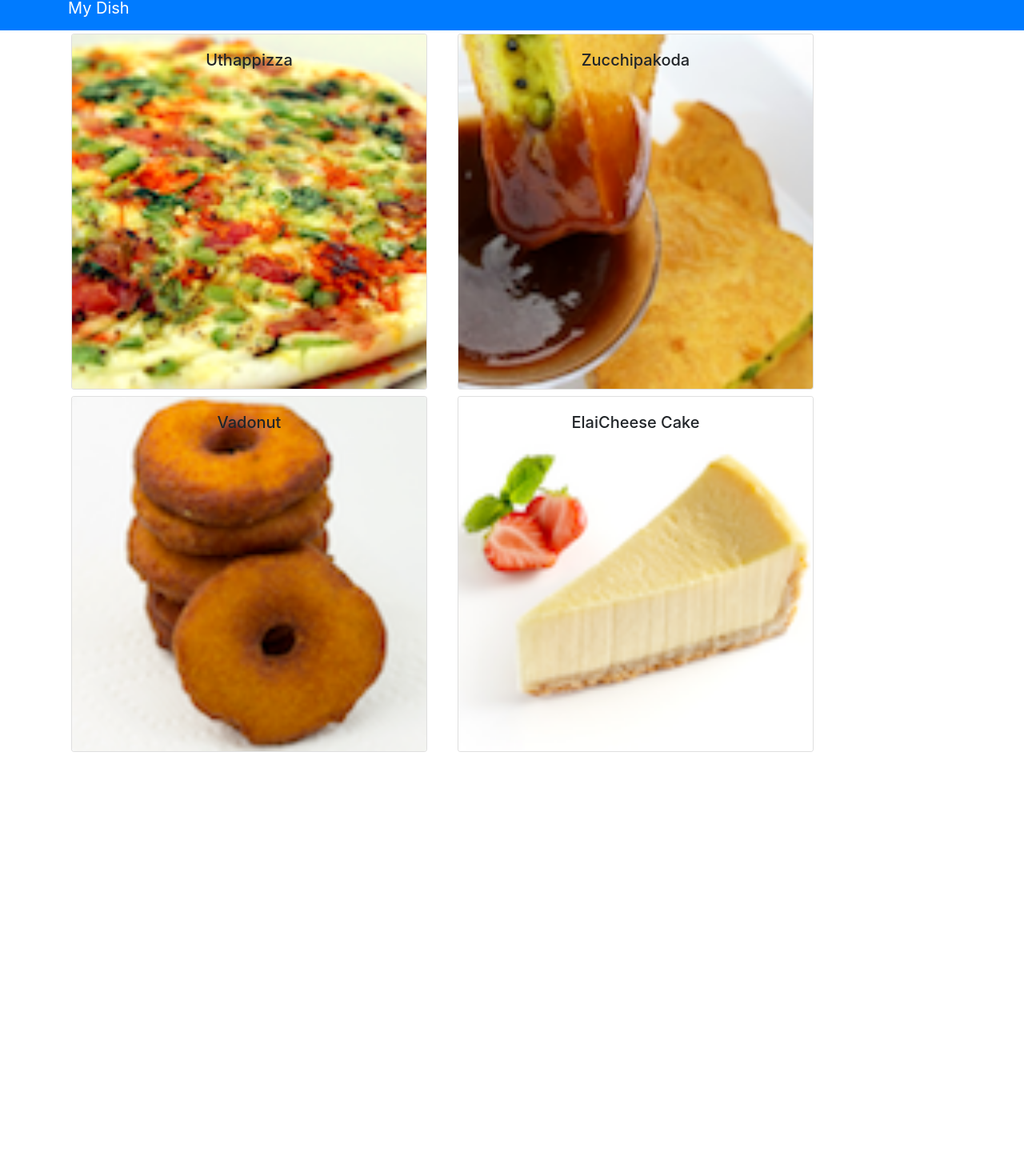
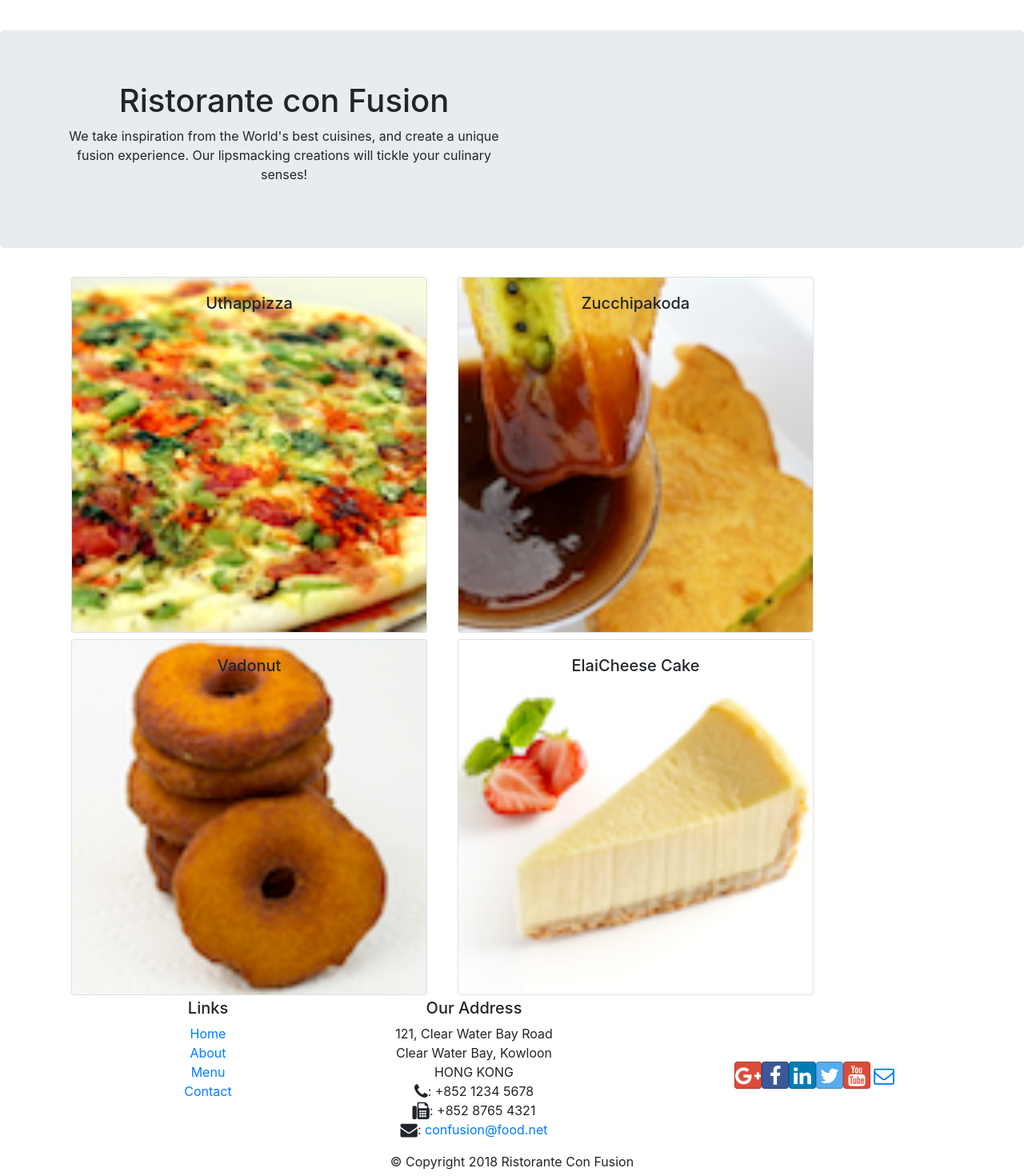
Before and after one commit to liminjun/front-end-react, a React (Create React App) app: page /contactus in a window 1280 px wide. Shown: the part 18-1488 px from the top of the page at 80% size. Before the commit the page ends 962 px from the top, so only its background shows below. Built offline with nearby package versions, Linux system fonts and the light colour scheme.

Commit message:
feat:Add Header and Footer components.

```diff
--- a/package.json
+++ b/package.json
@@ -4,6 +4,8 @@
   "private": true,
   "dependencies": {
     "bootstrap": "^4.0.0",
+    "bootstrap-social": "^5.1.1",
+    "font-awesome": "^4.7.0",
     "react": "^16.5.2",
     "react-dom": "^16.5.2",
     "react-popper": "^0.9.2",
--- /dev/null
+++ b/src/components/FooterComponent.js
@@ -0,0 +1,52 @@
+import React, { Component } from 'react';
+
+
+class Footer extends Component {
+    render() {
+        return (
+            <div className="footer">
+                <div className="container">
+                    <div className="row justify-content-center">
+                        <div className="col-4 offset-1 col-sm-2">
+                            <h5>Links</h5>
+                            <ul className="list-unstyled">
+                                <li><a href="#">Home</a></li>
+                                <li><a href="#">About</a></li>
+                                <li><a href="#">Menu</a></li>
+                                <li><a href="contactus.html">Contact</a></li>
+                            </ul>
+                        </div>
+                        <div className="col-7 col-sm-5">
+                            <h5>Our Address</h5>
+                            <address>
+                                121, Clear Water Bay Road<br />
+                                Clear Water Bay, Kowloon<br />
+                                HONG KONG<br />
+                                <i className="fa fa-phone fa-lg"></i>: +852 1234 5678<br />
+                                <i className="fa fa-fax fa-lg"></i>: +852 8765 4321<br />
+                                <i className="fa fa-envelope fa-lg"></i>: <a href="mailto:confusion@food.net">
+                                    confusion@food.net</a>
+                            </address>
+                        </div>
+                        <div className="col-12 col-sm-4 align-self-center">
+                            <div className="text-center">
+                                <a className="btn btn-social-icon btn-google" href="http://google.com/+"><i className="fa fa-google-plus"></i></a>
+                                <a className="btn btn-social-icon btn-facebook" href="http://www.facebook.com/profile.php?id="><i className="fa fa-facebook"></i></a>
+                                <a className="btn btn-social-icon btn-linkedin" href="http://www.linkedin.com/in/"><i className="fa fa-linkedin"></i></a>
+                                <a className="btn btn-social-icon btn-twitter" href="http://twitter.com/"><i className="fa fa-twitter"></i></a>
+                                <a className="btn btn-social-icon btn-google" href="http://youtube.com/"><i className="fa fa-youtube"></i></a>
+                                <a className="btn btn-social-icon" href="mailto:"><i className="fa fa-envelope-o"></i></a>
+                            </div>
+                        </div>
+                    </div>
+                    <div className="row justify-content-center">
+                        <div className="col-auto">
+                            <p>© Copyright 2018 Ristorante Con Fusion</p>
+                        </div>
+                    </div>
+                </div>
+            </div>
+        )
+    }
+}
+export default Footer;
--- /dev/null
+++ b/src/components/HeaderComponent.js
@@ -0,0 +1,27 @@
+import React, { Component } from 'react';
+import { Navbar, NavbarBrand, Jumbotron } from 'reactstrap';
+
+class Header extends Component {
+    render() {
+        return (
+            <>
+                <Navbar dark>
+                    <div className="container">
+                        <NavbarBrand href="/">My Dish</NavbarBrand>
+                    </div>
+                </Navbar>
+                <Jumbotron>
+                    <div className="container">
+                        <div className="row row-header">
+                            <div className="col-12 col-sm-6">
+                                <h1>Ristorante con Fusion</h1>
+                                <p>We take inspiration from the World's best cuisines, and create a unique fusion experience. Our lipsmacking creations will tickle your culinary senses!</p>
+                            </div>
+                        </div>
+                    </div>
+                </Jumbotron>
+            </>
+        )
+    }
+}
+export default Header;
--- a/src/components/MainComponent.js
+++ b/src/components/MainComponent.js
@@ -1,5 +1,8 @@
 import React, { Component } from 'react';
-import {Navbar,NavbarBrand} from 'reactstrap';
+
+import Header from './HeaderComponent';
+
+import Footer from './FooterComponent';
 import Menu from './MenuComponent';
 import DishDetail from './DishDetailComponent';
 import { DISHES } from '../shared/dishes';
@@ -26,14 +29,11 @@
   render() {
     return (
       <div className="App">
-        <Navbar dark color="primary">
-          <div className="container">
-            <NavbarBrand href="/">My Dish</NavbarBrand>
-          </div>
-        </Navbar>
+        <Header></Header>
         <Menu dishes={this.state.dishes} onClick={(dishId)=>this.onDishSelect(dishId)}></Menu>
 
         <DishDetail dish={this.state.dishes.filter((dish)=>dish.id===this.state.selectedDish)[0]}></DishDetail>
+        <Footer></Footer>
       </div>
     );
   }
--- a/src/index.js
+++ b/src/index.js
@@ -1,6 +1,8 @@
 import React from 'react';
 import ReactDOM from 'react-dom';
 import 'bootstrap/dist/css/bootstrap.min.css';
+import 'font-awesome/css/font-awesome.min.css';
+import 'bootstrap-social/bootstrap-social.css';
 import './index.css';
 import App from './App';
 import * as serviceWorker from './serviceWorker';
```
Also changed, not shown: 1 other file (tests, documents, lock files or other folders).
